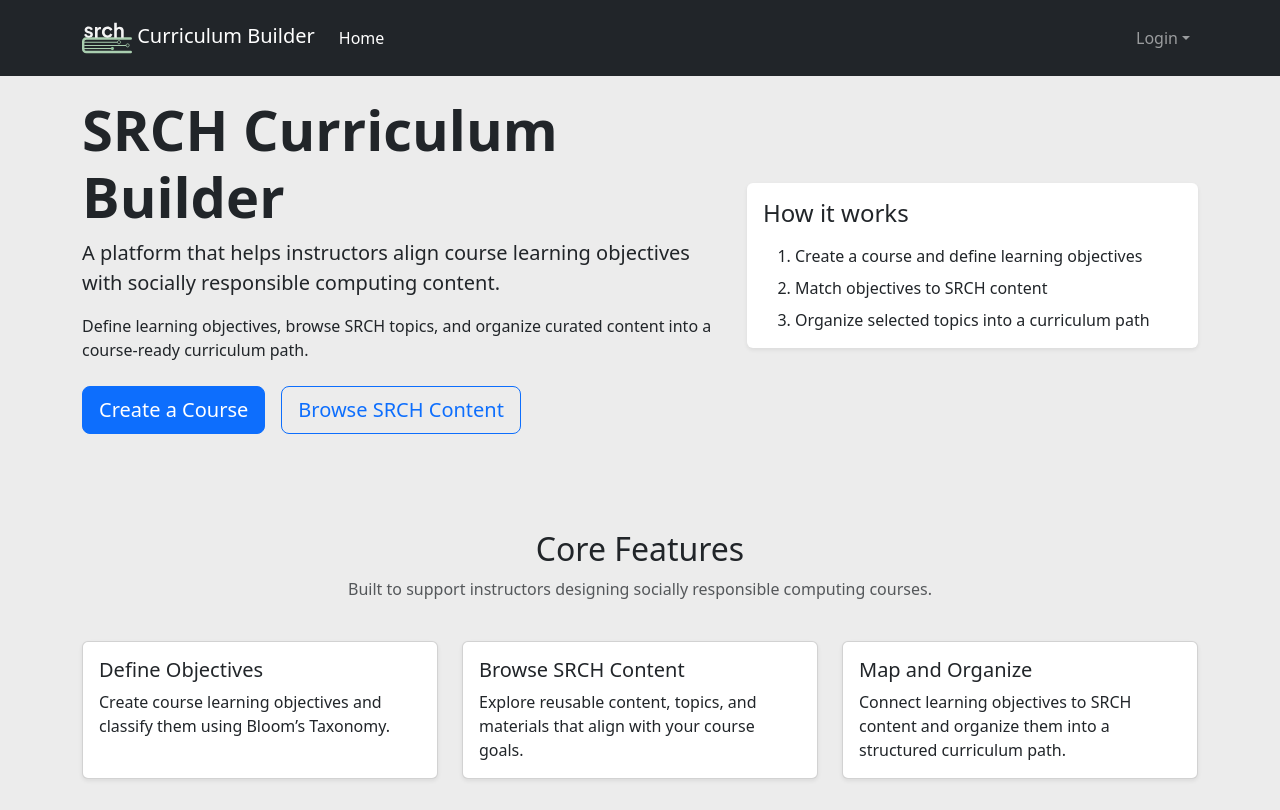
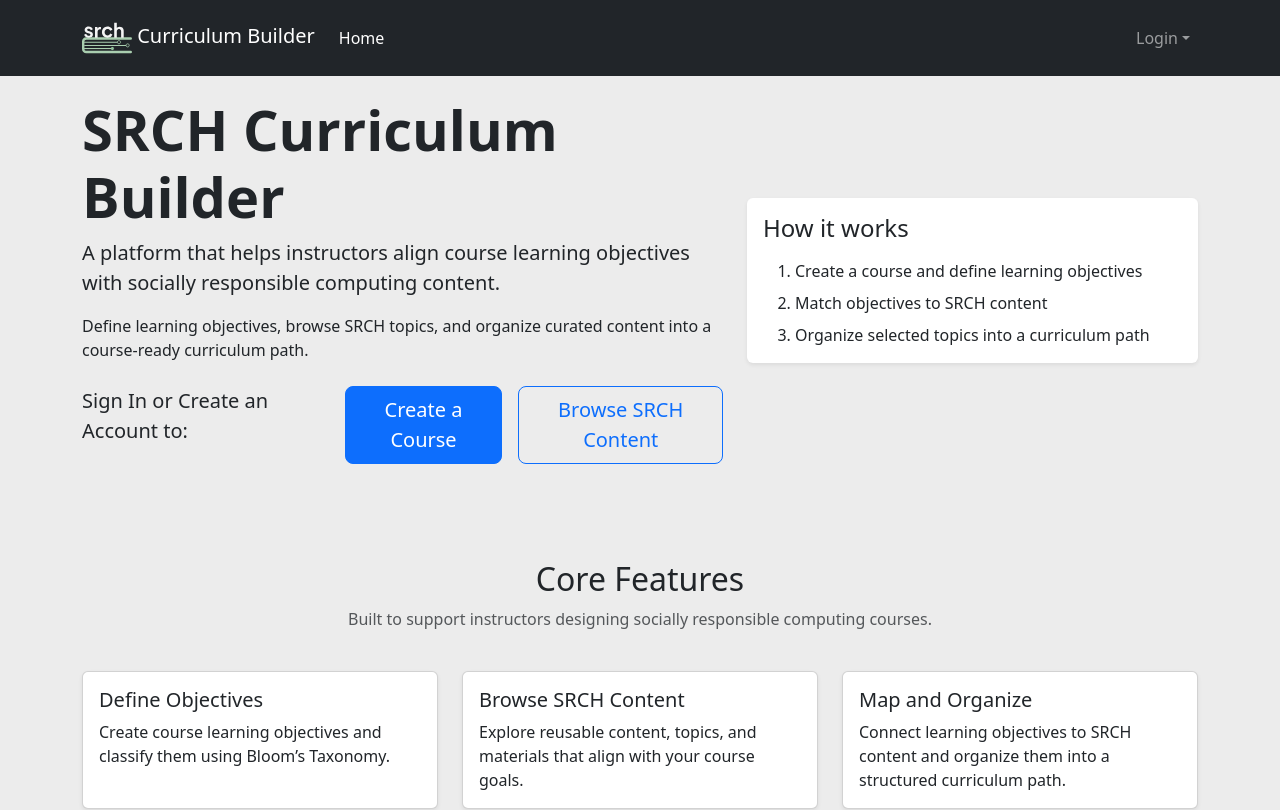
Before and after one commit to manoa-srch/srch-application-project, a Next.js app: page / in a window 1280 px wide. Shown: the top 810 px of the page. Built offline with nearby package versions, Linux system fonts and the light colour scheme; no server answers.

Commit message:
Landing Page edits

```diff
--- a/src/app/page.tsx
+++ b/src/app/page.tsx
@@ -24,15 +24,17 @@ const Home = () => (
               curated content into a course-ready curriculum path.
             </p>
             <div className="d-flex gap-3 mt-4">
-              <Button href="/courses" variant="primary" size="lg">
+              <p className="lead">
+                Sign In or Create an Account to:
+              </p>
+              <Button variant="primary" size="lg">
                 Create a Course
               </Button>
-              <Button href="/srch" variant="outline-primary" size="lg">
+              <Button variant="outline-primary" size="lg">
                 Browse SRCH Content
               </Button>
-            </div>
+              </div>
           </Col>
-
           <Col md={5} className="mt-4 mt-md-0">
             <Card className="shadow-sm border-0">
               <CardBody>
```
